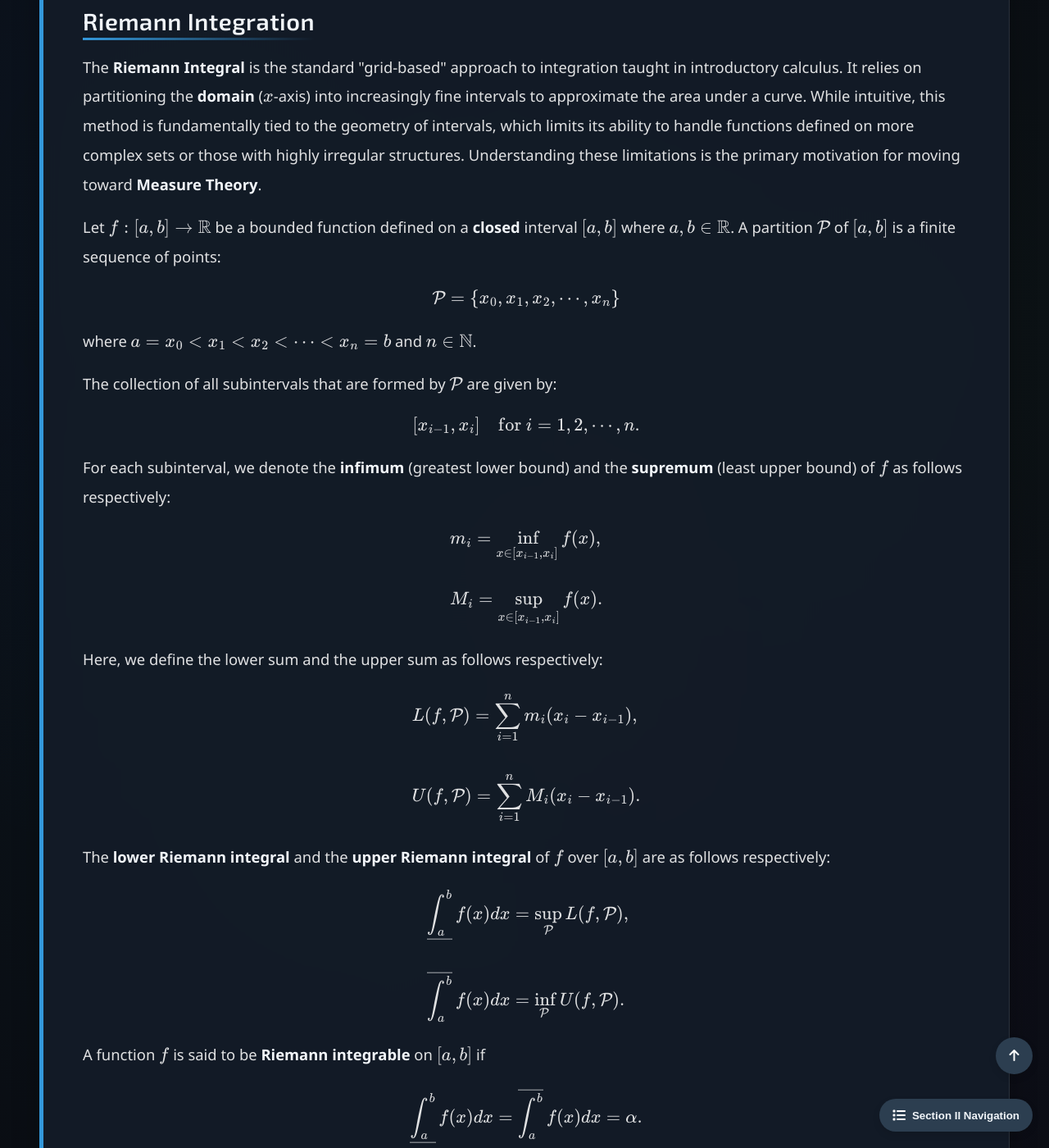
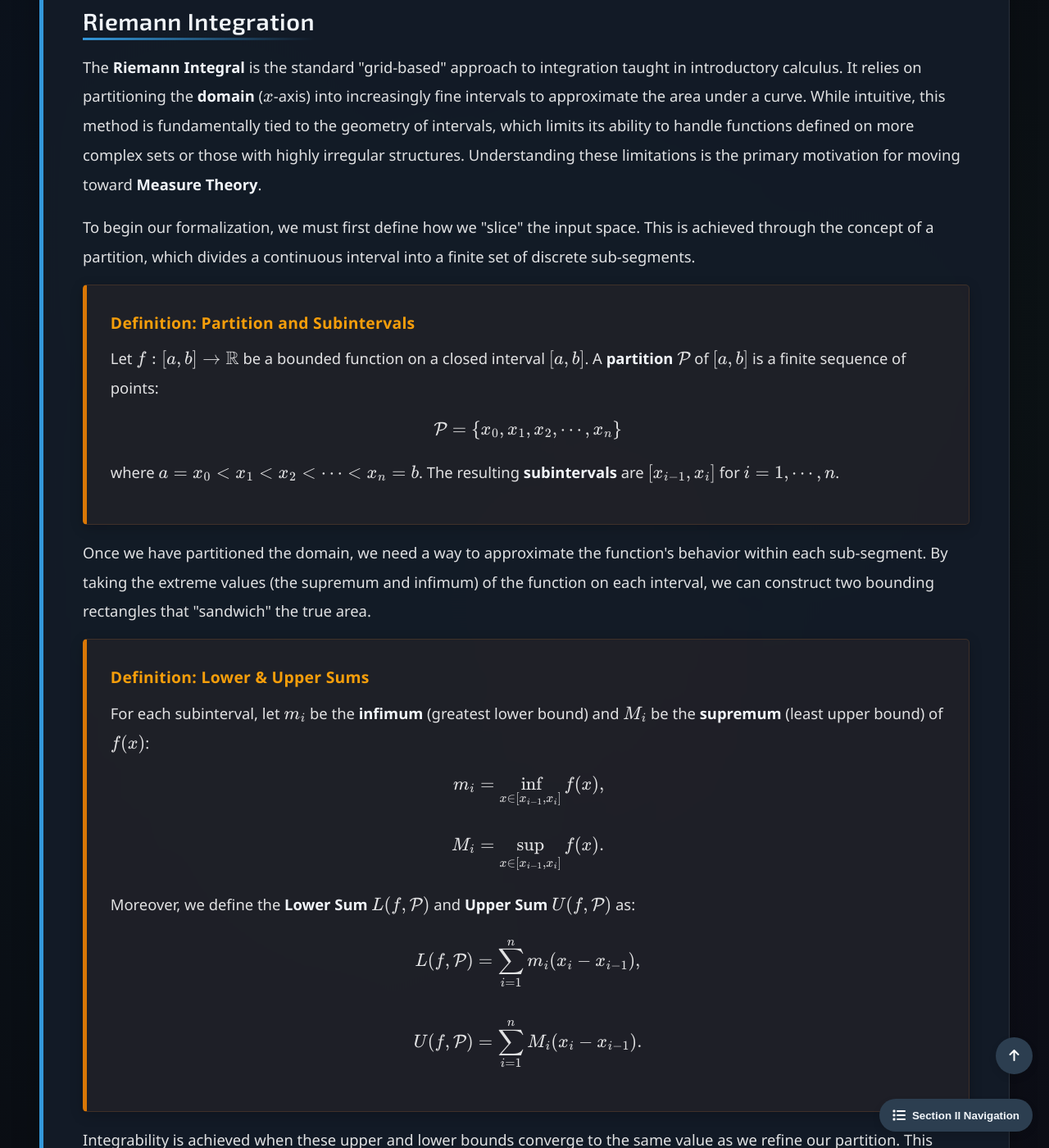
Before and after one commit to Yusukey01/yusukey01.github.io, a Jekyll site: the page built from Mathematics/Calculus/riemann.html, in a window 1280 px wide and 1400 px high, scrolled down 711 px. Shown: the whole window at 82% size. Built offline with Jekyll 4.4.1, drawn with Linux system fonts in a browser that asks for light colours; some of the changed text lies outside the part shown.

Commit message:
revised explanations

```diff
--- a/Mathematics/Calculus/riemann.html
+++ b/Mathematics/Calculus/riemann.html
@@ -37,39 +37,59 @@ uses_python: false
                 </p>
 
                 <p>
-                    Let \(f: [a, b] \to \mathbb{R} \) be a bounded function defined on a <strong>closed</strong> interval \([a, b]\) where
-                    \(a, b \in \mathbb{R}\). A partition \(\mathcal{P}\) of \([a, b]\) is a finite sequence of points:
+                    To begin our formalization, we must first define how we "slice" the input space. This is achieved through the concept of a
+                    partition, which divides a continuous interval into a finite set of discrete sub-segments.
+                </p>
+
+                <div class="theorem">
+                    <span class="theorem-title">Definition: Partition and Subintervals</span>
+                    <p>
+                        Let \(f: [a, b] \to \mathbb{R} \) be a bounded function on a closed interval \([a, b]\).
+                        A <strong>partition</strong> \(\mathcal{P}\) of \([a, b]\) is a finite sequence of points:
                         \[
                         \mathcal{P} = \{x_0, x_1, x_2, \cdots, x_n\}
                         \]
-                    where \(a = x_0 < x_1 < x_2 < \cdots < x_n = b\) and \(n \in \mathbb{N}\).
+                        where \(a = x_0 < x_1 < x_2 < \cdots < x_n = b\). The resulting <strong>subintervals</strong>
+                        are \([x_{i-1}, x_i]\) for \(i = 1, \cdots, n\).
+                    </p>
+                </div>
+
+                <p>
+                    Once we have partitioned the domain, we need a way to approximate the function's behavior within each
+                    sub-segment. By taking the extreme values (the supremum and infimum) of the function on each interval,
+                    we can construct two bounding rectangles that "sandwich" the true area.
                 </p>
 
+                <div class="theorem">
+                    <span class="theorem-title">Definition: Lower & Upper Sums</span>
                     <p>
-                    The collection of all subintervals that are formed by \(\mathcal{P}\) are given by:
-                    \[
-                    [x_{i-1}, x_i] \quad \text{for } i = 1, 2, \cdots, n.
-                    \]
-                    For each subinterval, we denote the <strong>infimum</strong> (greatest lower bound) and the <strong>supremum</strong>
-                    (least upper bound) of \(f\) as follows respectively:
+                        For each subinterval, let \(m_i\) be the <strong>infimum</strong> (greatest lower bound) and \(M_i\) be the
+                        <strong>supremum</strong> (least upper bound) of \(f(x)\):
                         \[
                         \begin{align*}
-                    &m_i = \inf_{x\in [x_{i-1}, x_i]} f(x), \\\\
-                    &M_i = \sup_{x\in [x_{i-1}, x_i]} f(x).
+                        m_i &= \inf_{x\in [x_{i-1}, x_i]} f(x), \\\\
+                        M_i &= \sup_{x\in [x_{i-1}, x_i]} f(x).
+                        \end{align*}
+                        \]
+                        Moreover, we define the <strong>Lower Sum</strong> \(L(f, \mathcal{P})\) and <strong>Upper Sum</strong>
+                        \(U(f, \mathcal{P})\) as:
+                        \[
+                        \begin{align*}
+                        L(f, \mathcal{P}) &= \sum_{i=1}^n m_i (x_i - x_{i-1}), \\\\
+                        U(f, \mathcal{P}) &= \sum_{i=1}^n M_i (x_i - x_{i-1}).
                         \end{align*}
                         \]
                     </p>
+                </div>
 
                 <p>
-                    Here, we define the lower sum and the upper sum as follows respectively:
-                    \[
-                    \begin{align*}
-                    &L(f, \mathcal{P}) = \sum_{i=1}^n m_i (x_i - x_{i-1}), \\\\
-                    &U(f, \mathcal{P}) = \sum_{i=1}^n M_i (x_i - x_{i-1}).
-                    \end{align*}
-                    \]
+                    Integrability is achieved when these upper and lower bounds converge to the same value as we refine our partition.
+                    This convergence implies that the "gap" between our overestimation and underestimation vanishes, leaving us with a
+                    unique value for the area.
                 </p>
 
+                <div class="theorem">
+                    <span class="theorem-title">Definition: Riemann Integrability</span>
                     <p>
                         The <strong>lower Riemann integral</strong> and the <strong>upper Riemann integral</strong> of \(f\) over \([a, b]\) are
                         as follows respectively:
@@ -88,26 +108,46 @@ uses_python: false
                         \int_a^b f(x)dx = \alpha.
                         \]
                     </p>
+                </div>
 
                 <p>
-                    Note: Equivalently, we can use the <strong>norm</strong> of the partition \(\mathcal{P}\):
-                    \[
-                    \| \mathcal{P} \| = \max_{1 \leq i \leq n} (x_i - x_{i-1}).
-                    \]
-                    then a function \(f\) is said to be Riemann integrable on \([a, b]\) if for any \(\| \mathcal{P} \|\),
+                    In practice, we often describe this refinement process using the <strong>norm</strong> of the partition, denoted as
+                    \(\| \mathcal{P} \|\), which represents the width of the largest sub-segment. As this width approaches zero, the Riemann
+                    sums converge to the integral.
+                </p>
+
+                <div class="theorem">
+                    <span class="theorem-title">Theorem: Convergence via Partition Norm</span>
+                    <p>
+                        Let \( \| \mathcal{P} \| = \max_{1 \leq i \leq n} (x_i - x_{i-1}) \). A bounded function \(f\) is Riemann integrable
+                        on \([a, b]\) if and only if:
                         \[
                         \lim_{ \| \mathcal{P} \| \to 0}  L(f, \mathcal{P}) = \lim_{ \| \mathcal{P} \| \to 0}  U(f, \mathcal{P}) = \alpha.
                         \]
+                    </p>
+                </div>
+
+                <p>
+                    While the definition is rigorous, we often rely on broader classifications to determine if a function is integrable
+                    without calculating limits manually. Below are some key properties that guarantee integrability.
                 </p>
 
                 <div class="theorem">
                     <span class="theorem-title">Some Important facts:</span>
                     <ul style="padding-left: 40px;">
-                        <li>If \(f\) is Riemann integrable on \([a, b]\), then \(f\) must be <strong>bounded</strong> on \([a, b]\).</li>
-                        <li>If \(f\) is <strong>continuous</strong> on \([a, b]\), then \(f\) is Riemann integrable on \([a, b]\). </li>
-                        <li>If \(f\) is <strong>monotonic</strong> on \([a, b]\), then \(f\) is Riemann integrable on \([a, b]\).</li>
+                        <li><strong>Boundedness:</strong><br>
+                            If \(f\) is Riemann integrable on \([a, b]\), then \(f\) must be <strong>bounded</strong> on \([a, b]\).</li>
+                        <li><strong>Continuity:</strong><br>
+                            If \(f\) is <strong>continuous</strong> on \([a, b]\), then \(f\) is Riemann integrable on \([a, b]\). </li>
+                        <li><strong>Monotonicity:</strong><br>
+                            If \(f\) is <strong>monotonic</strong> on \([a, b]\), then \(f\) is Riemann integrable on \([a, b]\).</li>
                     </ul>
                 </div>
+
+                <p>
+                    However, the Riemann integral has its limits — specifically when dealing with functions that are "too" discontinuous or
+                    intervals that are unbounded. To address these, we must extend our toolkit to include improper integrals.
+                </p>
 
             </section>
 
```
Also changed, not shown: other parts of Mathematics/Calculus/riemann.html (+1 -1 lines). Lines whose indentation alone changed are shown as unchanged.
